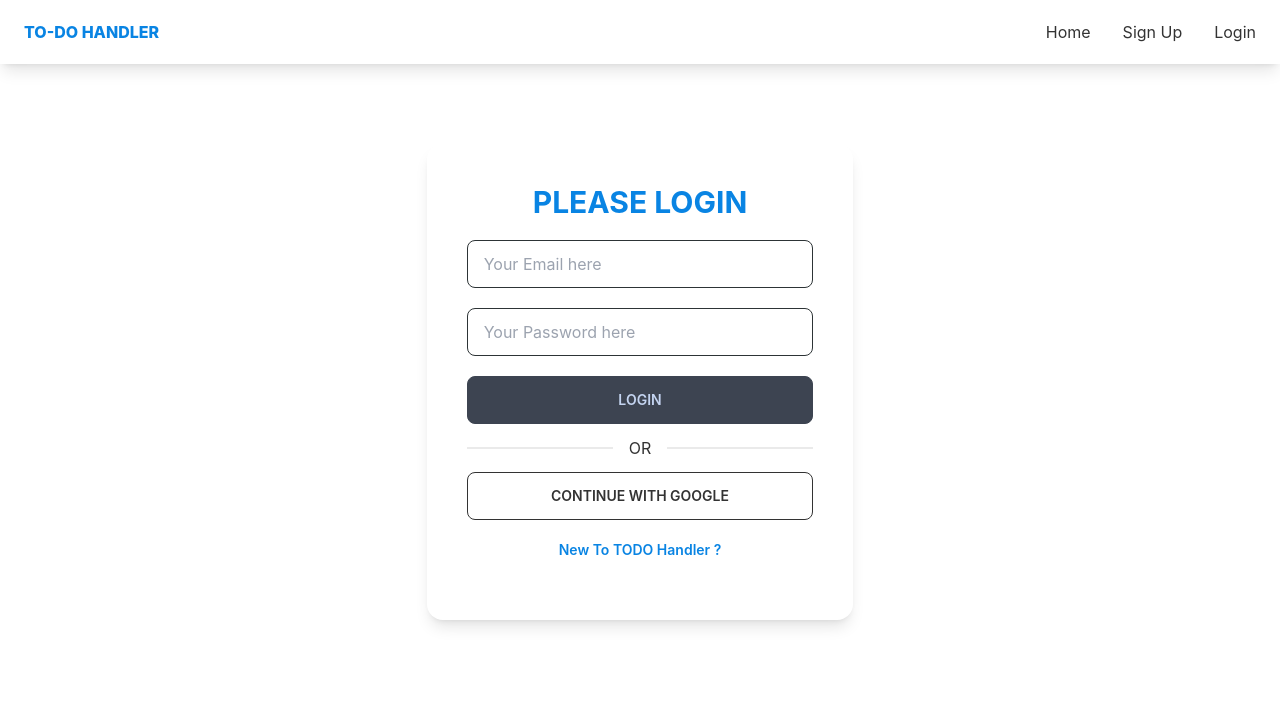
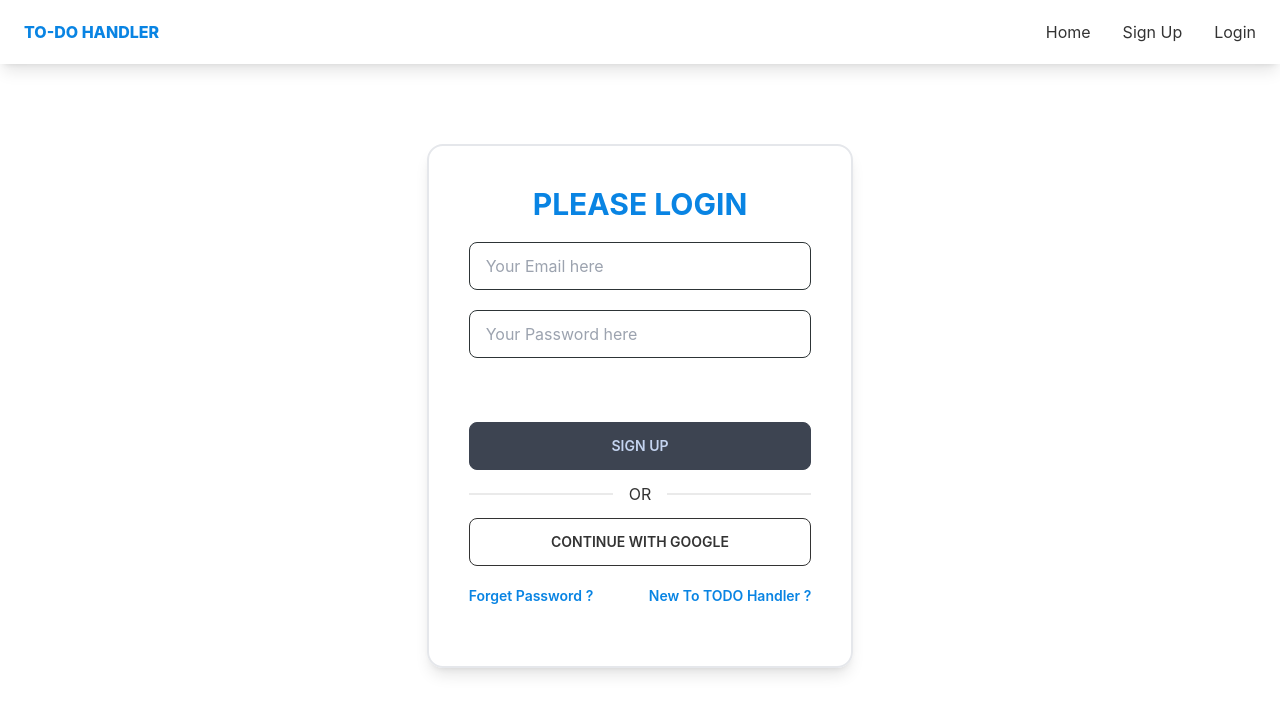
Before and after one commit to emonmorol/todo-handler, a React (Create React App) app: page /login in a window 1280 px wide. Shown: the top 714 px of the page. Built offline with nearby package versions, Linux system fonts and the light colour scheme; no server answers.

Commit message:
log in and signup authentication feature implimented

```diff
--- a/package.json
+++ b/package.json
@@ -11,6 +11,7 @@
     "react": "^18.1.0",
     "react-dom": "^18.1.0",
     "react-firebase-hooks": "^5.0.3",
+    "react-hook-form": "^7.31.1",
     "react-router-dom": "^6.3.0",
     "react-scripts": "5.0.1",
     "web-vitals": "^2.1.4"
--- a/src/Pages/Home/Home.js
+++ b/src/Pages/Home/Home.js
@@ -1,11 +1,20 @@
 import React from "react";
+import { useForm } from "react-hook-form";
 
 const Home = () => {
-  return (
-    <div>
-      <h2>This is home</h2>
-    </div>
-  );
+  const {
+    register,
+    handleSubmit,
+    reset,
+    formState: { errors },
+  } = useForm();
+
+  const onSubmit = (data) => {
+    console.log(data);
+    reset();
+  };
+
+  return <div className="p-20 flex flex-row gap-5"></div>;
 };
 
 export default Home;
--- a/src/Pages/Login/Login.js
+++ b/src/Pages/Login/Login.js
@@ -1,28 +1,75 @@
 import React from "react";
+import { useSignInWithEmailAndPassword } from "react-firebase-hooks/auth";
+import { useForm } from "react-hook-form";
 import { Link } from "react-router-dom";
+import auth from "../../firebase.init";
 import Social from "./Social";
 
 const Login = () => {
+  const [signInWithEmailAndPassword, user, loading, error] =
+    useSignInWithEmailAndPassword(auth);
+
+  const {
+    register,
+    handleSubmit,
+    reset,
+    formState: { errors },
+  } = useForm();
+
+  if (loading) {
+    return <p>Loading...</p>;
+  }
+  if (user) {
+    console.log(user);
+  }
+
+  const onSubmit = (data) => {
+    console.log(data);
+    signInWithEmailAndPassword(data.email, data.password);
+    reset();
+  };
   return (
-    <div className="w-full lg:w-1/3 mx-auto shadow-lg p-10 rounded-2xl my-5 lg:my-20">
+    <div className="w-full lg:w-1/3 mx-auto shadow-lg p-10 rounded-2xl my-5 lg:my-20 border-2">
       <h2 className="text-3xl text-primary text-center font-bold uppercase mb-5">
         Please Login
       </h2>
-      <form className="flex flex-col gap-5">
+      <form onSubmit={handleSubmit(onSubmit)} className="flex flex-col gap-5">
+        <div>
           <input
             type="email"
+            {...register("email", {
+              required: {
+                value: true,
+                message: "This Field Is Required",
+              },
+            })}
             placeholder="Your Email here"
             class="input input-bordered input-accent w-full"
           />
+          <small className="text-error ml-3">{errors.email?.message}</small>
+        </div>
+        <div>
           <input
             type="password"
+            {...register("password", {
+              required: {
+                value: true,
+                message: "This Field Is Required",
+              },
+            })}
             placeholder="Your Password here"
             class="input input-bordered input-accent w-full"
           />
-        <button class="btn btn-block">Login</button>
+          <small className="text-error ml-3">{errors.password?.message}</small>
+        </div>
+        <p className="text-center">
+          <small className="text-error ml-3">{error?.message}</small>
+        </p>
+        <input type="submit" value="Sign Up" class="btn btn-block" />
       </form>
       <Social />
-      <p className="w-full text-center font-semibold text-sm text-primary my-5">
+      <p className="flex justify-between w-full text-center font-semibold text-sm text-primary my-5">
+        <button>Forget Password ?</button>
         <Link to="/signup">New To TODO Handler ?</Link>
       </p>
     </div>
--- a/src/Pages/Login/SignUp.js
+++ b/src/Pages/Login/SignUp.js
@@ -1,30 +1,86 @@
 import React from "react";
+import { useCreateUserWithEmailAndPassword } from "react-firebase-hooks/auth";
+import { useForm } from "react-hook-form";
 import { Link } from "react-router-dom";
+import auth from "../../firebase.init";
 import Social from "./Social";
 
 const SignUp = () => {
+  const [createUserWithEmailAndPassword, user, loading, error] =
+    useCreateUserWithEmailAndPassword(auth);
+
+  const {
+    register,
+    handleSubmit,
+    reset,
+    formState: { errors },
+  } = useForm();
+
+  if (loading) {
+    return <p>Loading...</p>;
+  }
+  if (user) {
+    console.log(user);
+  }
+
+  const onSubmit = (data) => {
+    console.log(data);
+    createUserWithEmailAndPassword(data.email, data.password);
+    reset();
+  };
+
   return (
-    <div className="w-full lg:w-1/3 mx-auto shadow-lg p-10 rounded-2xl my-5 lg:my-20">
+    <div className="w-full lg:w-1/3 mx-auto shadow-lg p-10 rounded-2xl my-5 lg:my-20 border-2">
       <h2 className="text-3xl text-primary text-center font-bold uppercase mb-5">
         Please Register
       </h2>
-      <form className="flex flex-col gap-5">
+      <form onSubmit={handleSubmit(onSubmit)} className="flex flex-col gap-5">
+        <div>
           <input
             type="text"
+            {...register("name", {
+              required: {
+                value: true,
+                message: "This Field Is Required",
+              },
+            })}
             placeholder="Your Name Here"
             class="input input-bordered input-accent w-full"
           />
+          <small className="text-error ml-3">{errors.name?.message}</small>
+        </div>
+        <div>
           <input
             type="email"
+            {...register("email", {
+              required: {
+                value: true,
+                message: "This Field Is Required",
+              },
+            })}
             placeholder="Your Email here"
             class="input input-bordered input-accent w-full"
           />
+          <small className="text-error ml-3">{errors.email?.message}</small>
+        </div>
+        <div>
           <input
             type="password"
+            {...register("password", {
+              required: {
+                value: true,
+                message: "This Field Is Required",
+              },
+            })}
             placeholder="Your Password here"
             class="input input-bordered input-accent w-full"
           />
-        <button class="btn btn-block">Sign Up</button>
+          <small className="text-error ml-3">{errors.password?.message}</small>
+        </div>
+        <p className="text-center">
+          <small className="text-error ml-3">{error?.message}</small>
+        </p>
+        <input type="submit" value="Sign Up" class="btn btn-block" />
       </form>
       <Social />
       <p className="w-full text-center font-semibold text-sm text-primary my-5">
--- a/src/Pages/Login/Social.js
+++ b/src/Pages/Login/Social.js
@@ -4,11 +4,7 @@ import { useSignInWithGoogle } from "react-firebase-hooks/auth";
 
 const Social = () => {
   const [signInWithGoogle, user, loading, error] = useSignInWithGoogle(auth);
-  const [firebaseError, setFirebaseError] = useState("");
 
-  if (error) {
-    setFirebaseError(error.message);
-  }
   if (loading) {
     return <p>Loading...</p>;
   }
@@ -19,6 +15,7 @@ const Social = () => {
   return (
     <>
       <div class="divider">OR</div>
+      {error ? <p className="text-center text-error">{error.message}</p> : ""}
       <button
         onClick={() => signInWithGoogle()}
         class="btn btn-block btn-outline"
```
Also changed, not shown: 1 other file (tests, documents, lock files or other folders). Lines whose indentation alone changed are shown as unchanged.
